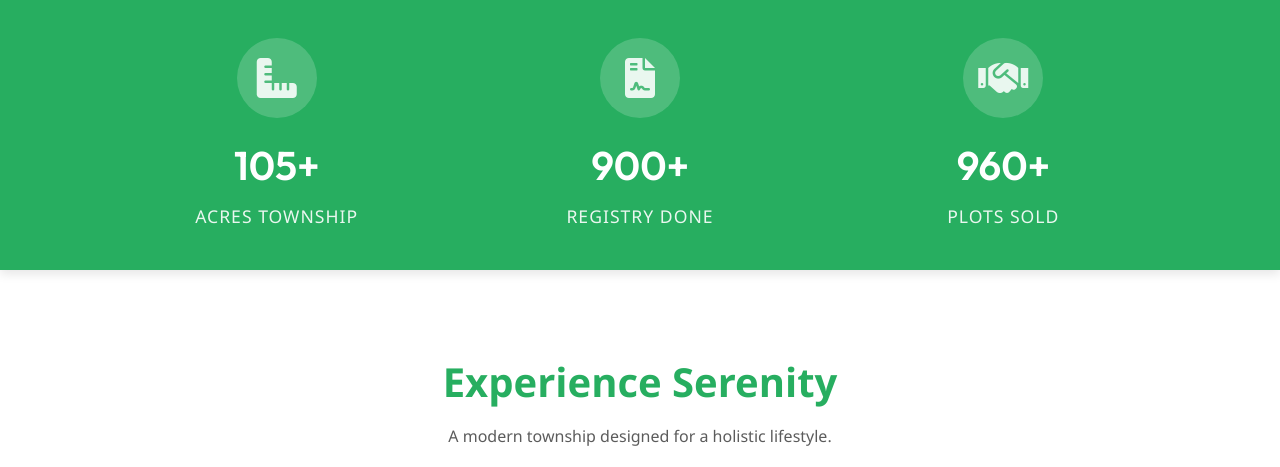
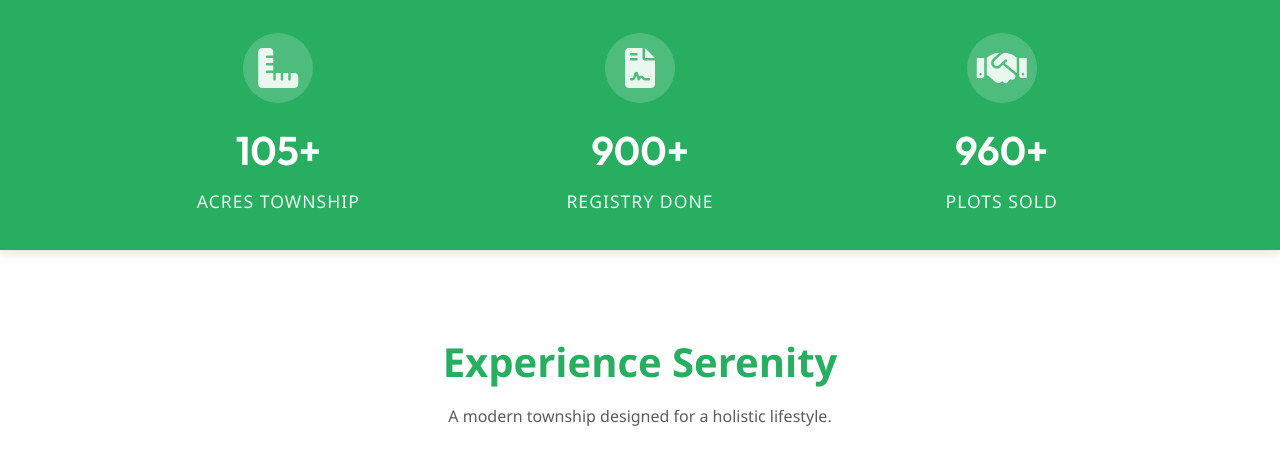
Before and after one commit to weharitcity/haritcity, a plain HTML site: page index.html in a window 1280 px wide. Shown: the part 802-1269 px from the top of the page. Drawn offline with Linux system fonts and the light colour scheme.

Commit message:
stats style changes

```diff
--- a/style.css
+++ b/style.css
@@ -279,7 +279,7 @@ ul { list-style: none; }
 .stats-banner {
     background-color: var(--primary-color); /* Uses your Green theme */
     color: white;
-    padding: 40px 0;
+    padding: 35px 0;
     position: relative;
     z-index: 10;
     box-shadow: 0 4px 10px rgba(0,0,0,0.1);
@@ -290,7 +290,7 @@ ul { list-style: none; }
     justify-content: space-around;
     align-items: center;
     flex-wrap: wrap;
-    gap: 30px;
+    gap: 25px;
 }
 
 .stat-item {
@@ -306,8 +306,8 @@ ul { list-style: none; }
     background: rgba(255, 255, 255, 0.2); /* Subtle circle effect behind icon */
     padding: 20px;
     border-radius: 50%;
-    width: 80px;
-    height: 80px;
+    width: 70px;
+    height: 70px;
     display: inline-flex;
     align-items: center;
     justify-content: center;
```
